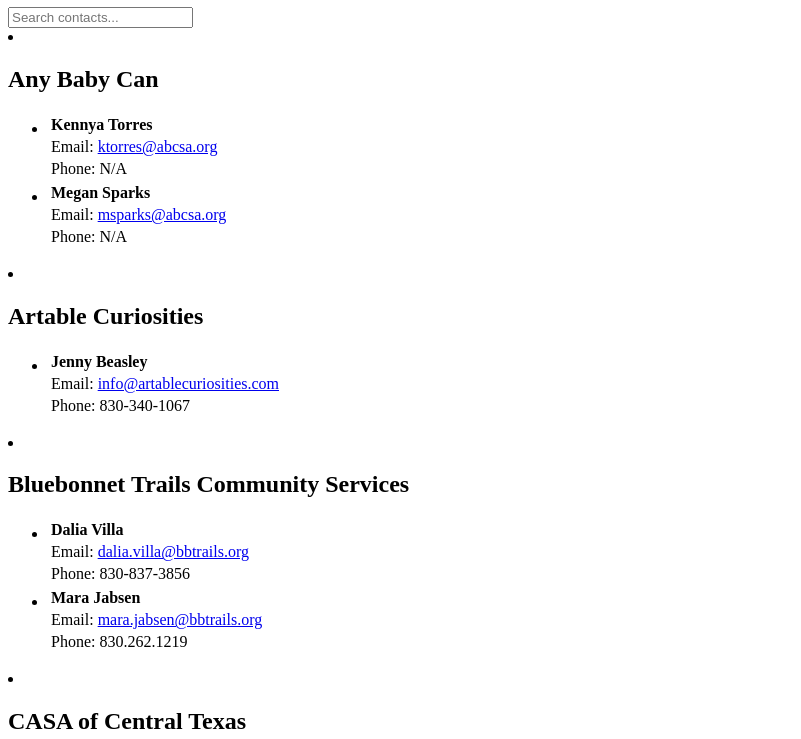
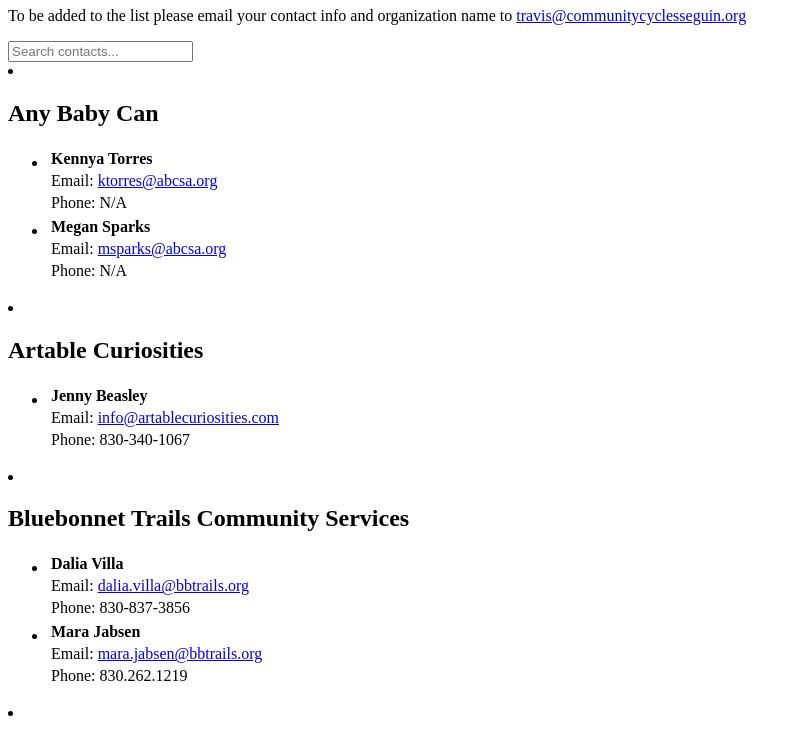
Before and after one commit to thehaab/GuadalupeInteragency, a plain HTML site: page index.html in a window 1280 px wide. Shown: the part 73-812 px from the top of the page, without its empty margins (0-801 px from the left). Drawn offline with Linux system fonts and the light colour scheme.

Commit message:
Add files via upload

```diff
--- a/index.html
+++ b/index.html
@@ -7,6 +7,7 @@
 </head>
 <body>
   <h1>Guadalupe County NPO Interagency Contact List</h1>
+  <p>To be added to the list please email your contact info and organization name to <a href="mailto:travis@communitycyclesseguin.org">travis@communitycyclesseguin.org</a></p>
 <div id="organization-list"></div>
 
   <div id="contact-list"></div>
--- a/script.js
+++ b/script.js
@@ -125,7 +125,7 @@
          "Last Name": "Church",
          "First Name": "Travis",
          "Organization": "Community Cycles Seguin",
-         "Email": "thehaab@gmail.com",
+         "Email": "travis@communitycyclesseguin.org",
          "Phone Number ": "8134096131"
         },
         {
```
